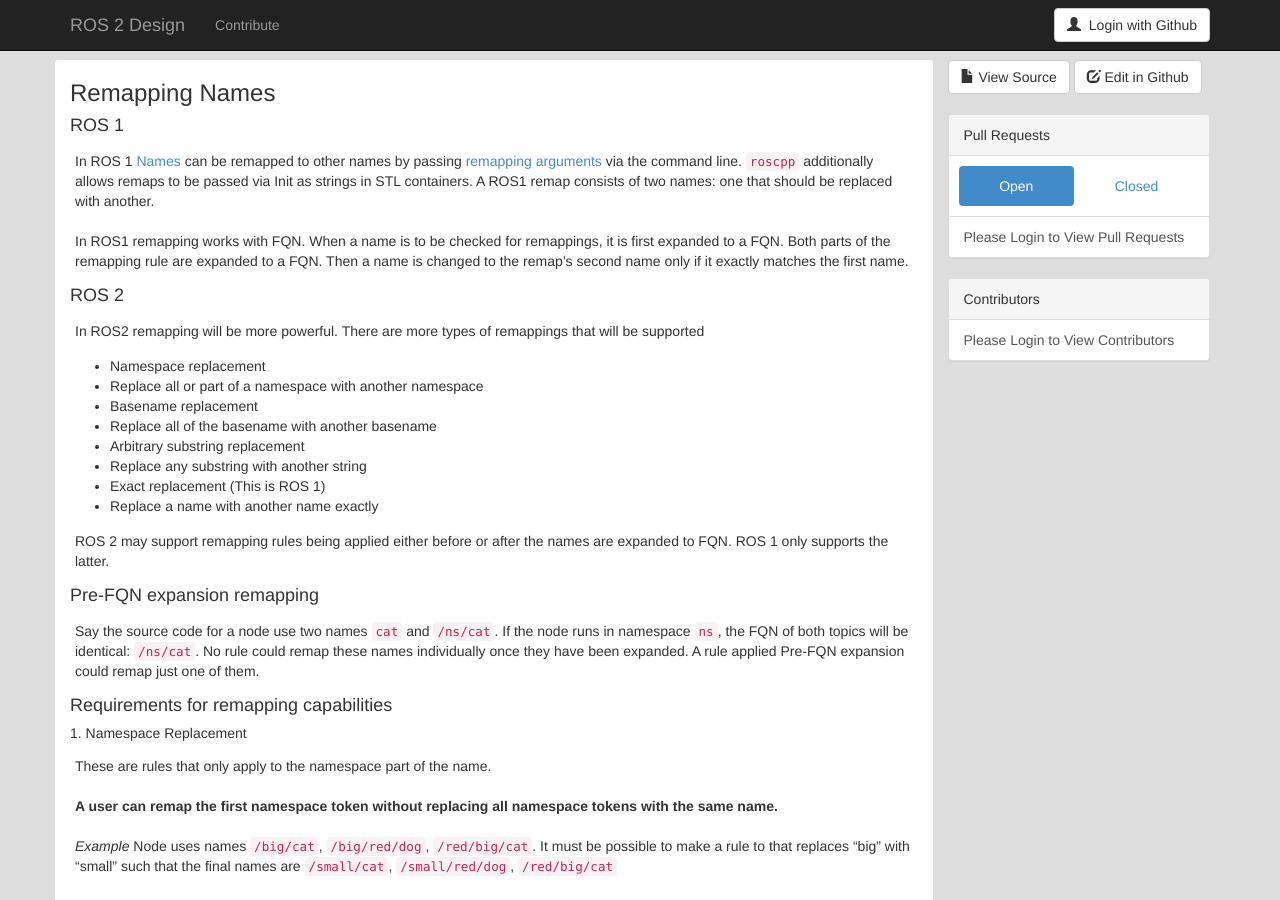
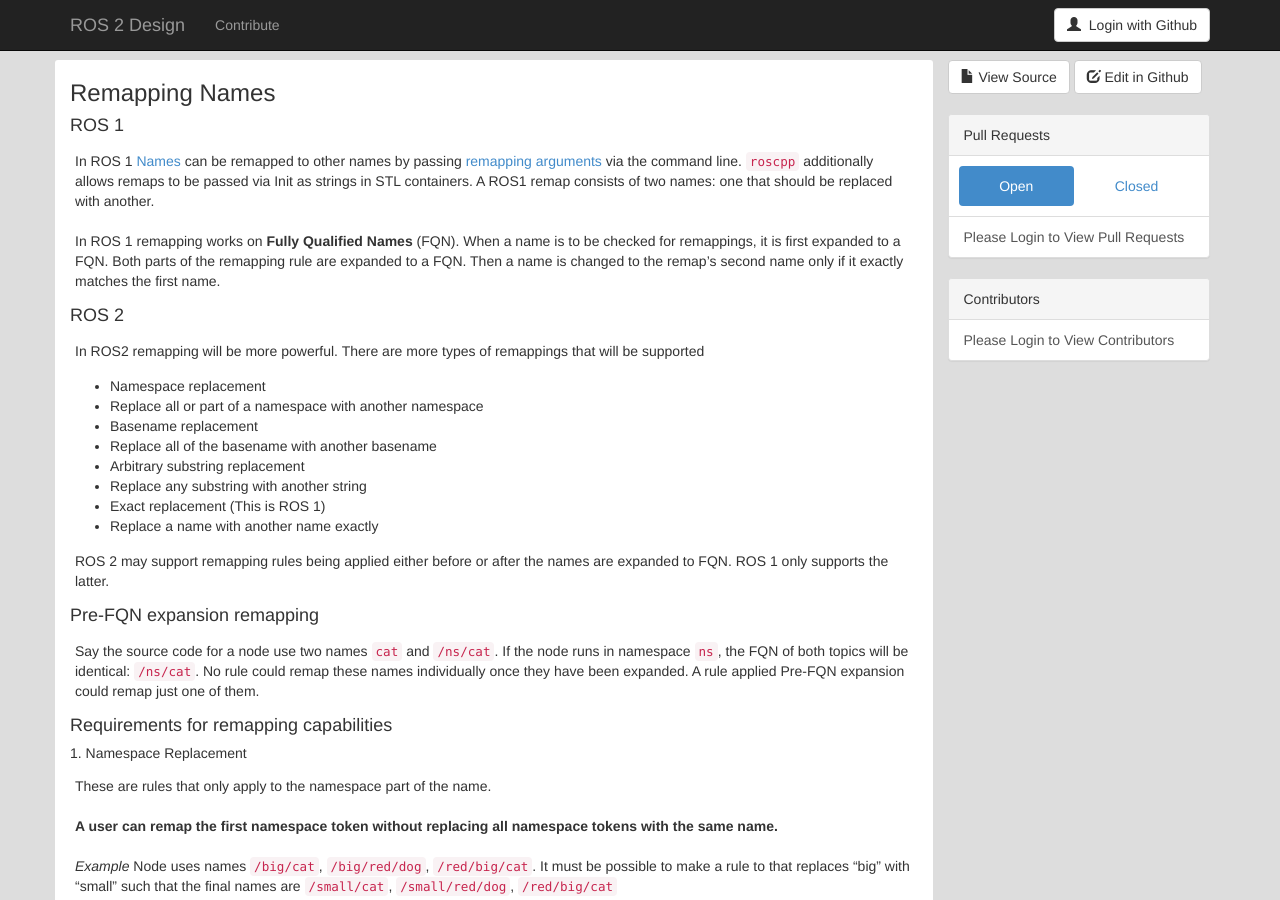
Before and after one commit to ros2/design, a Jekyll site: the page built from articles/remapping.md, in a window 1280 px wide and 900 px high. Built offline with Jekyll 4.4.1, drawn with Linux system fonts in a browser that asks for light colours; nearby versions of some CDN libraries; our own code applies the rules of GitHub Pages for plain Markdown files.

Commit message:
Use full name prior to using acronym FQN

```diff
--- a/articles/remapping.md
+++ b/articles/remapping.md
@@ -4,7 +4,7 @@
 `roscpp` additionally allows remaps to be passed via Init as strings in STL containers.
 A ROS1 remap consists of two names: one that should be replaced with another.
 
-In ROS1 remapping works with FQN.
+In ROS 1 remapping works on **Fully Qualified Names** (FQN).
 When a name is to be checked for remappings, it is first expanded to a FQN.
 Both parts of the remapping rule are expanded to a FQN.
 Then a name is changed to the remap's second name only if it exactly matches the first name.
```
